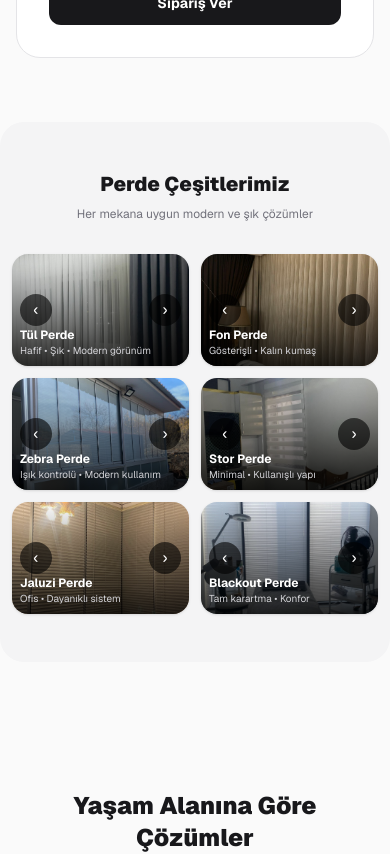
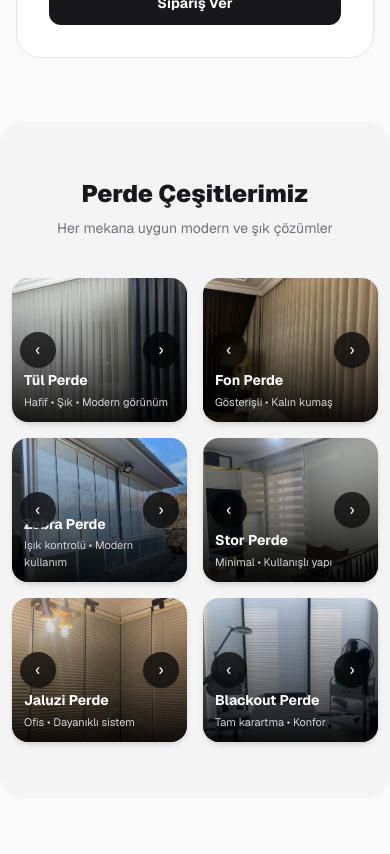
Before and after one commit to hakanbenli47-ctrl/enderperde, a Next.js app: page / in a window 390 px wide. Shown: the part 2160-3014 px from the top of the page. Built offline with nearby package versions, Linux system fonts and the light colour scheme.

Commit message:
güncelleme

```diff
--- a/app/page.tsx
+++ b/app/page.tsx
@@ -216,21 +216,22 @@ const geri = (
       {/* 4. PERDE ÇEŞİTLERİMİZ (Eski Kodunuzdaki Görseller) */}
    <section
   id="urunler"
-  className="py-12 md:py-16 bg-zinc-100 px-3 md:px-4 max-w-6xl mx-auto rounded-3xl mb-16"
+  className="py-14 md:py-16 bg-zinc-100 px-3 md:px-4 max-w-6xl mx-auto rounded-3xl mb-16"
 >
 
   {/* BAŞLIK */}
-  <div className="text-center mb-8 md:mb-10">
-    <h2 className="text-xl md:text-3xl font-black text-zinc-900 mb-2">
+  <div className="text-center mb-10 md:mb-12">
+    <h2 className="text-2xl md:text-3xl font-black text-zinc-900 mb-2">
       Perde Çeşitlerimiz
     </h2>
-    <p className="text-zinc-500 text-xs md:text-base">
+    <p className="text-zinc-500 text-sm md:text-base">
       Her mekana uygun modern ve şık çözümler
     </p>
   </div>
 
   {/* GRID */}
-  <div className="grid grid-cols-2 md:grid-cols-3 gap-3 md:gap-5">
+  <div className="grid grid-cols-2 md:grid-cols-3 gap-4 md:gap-5">
+
 {[
   {
     images: tulImages,
@@ -276,22 +277,22 @@ const geri = (
   },
 ].map((item, i) => (
 
-      <div key={i} className="group relative overflow-hidden rounded-2xl shadow-sm hover:shadow-xl transition duration-300">
+  <div key={i} className="group relative overflow-hidden rounded-2xl shadow-md hover:shadow-2xl transition duration-300">
 
     {/* RESİM */}
-        <div className="relative h-28 sm:h-32 md:h-48">
+    <div className="relative h-36 sm:h-44 md:h-48">
       <Image
         src={item.images[item.index]}
         alt="Perde"
         fill
-            className="object-cover"
+        className="object-cover group-hover:scale-110 transition duration-500"
       />
     </div>
 
     {/* SOL OK */}
     <button
       onClick={() => geri(item.index, item.set, item.images.length)}
-          className="absolute left-2 top-1/2 -translate-y-1/2 bg-black/60 text-white w-8 h-8 rounded-full flex items-center justify-center z-10"
+      className="absolute left-2 top-1/2 -translate-y-1/2 bg-black/70 backdrop-blur-md text-white w-9 h-9 rounded-full flex items-center justify-center z-10 shadow-md"
     >
       ‹
     </button>
@@ -299,20 +300,22 @@ const geri = (
     {/* SAĞ OK */}
     <button
       onClick={() => ileri(item.index, item.set, item.images.length)}
-          className="absolute right-2 top-1/2 -translate-y-1/2 bg-black/60 text-white w-8 h-8 rounded-full flex items-center justify-center z-10"
+      className="absolute right-2 top-1/2 -translate-y-1/2 bg-black/70 backdrop-blur-md text-white w-9 h-9 rounded-full flex items-center justify-center z-10 shadow-md"
     >
       ›
     </button>
 
-        {/* YAZI */}
-        <div className="absolute inset-0 bg-gradient-to-t from-black/80 via-black/40 to-transparent flex flex-col justify-end p-2 md:p-4">
-        <h3 className="text-white text-xs md:text-lg font-bold">
+    {/* OVERLAY */}
+    <div className="absolute inset-0 bg-gradient-to-t from-black/90 via-black/40 to-transparent flex flex-col justify-end p-3 md:p-4">
+
+      <h3 className="text-white text-sm md:text-lg font-bold leading-tight">
         {item.title}
       </h3>
 
-<p className="text-zinc-300 text-[10px] md:text-xs">
+      <p className="text-zinc-300 text-[11px] md:text-xs mt-1">
         {item.desc}
       </p>
+
     </div>
 
   </div>
```
Lines whose indentation alone changed are shown as unchanged.
